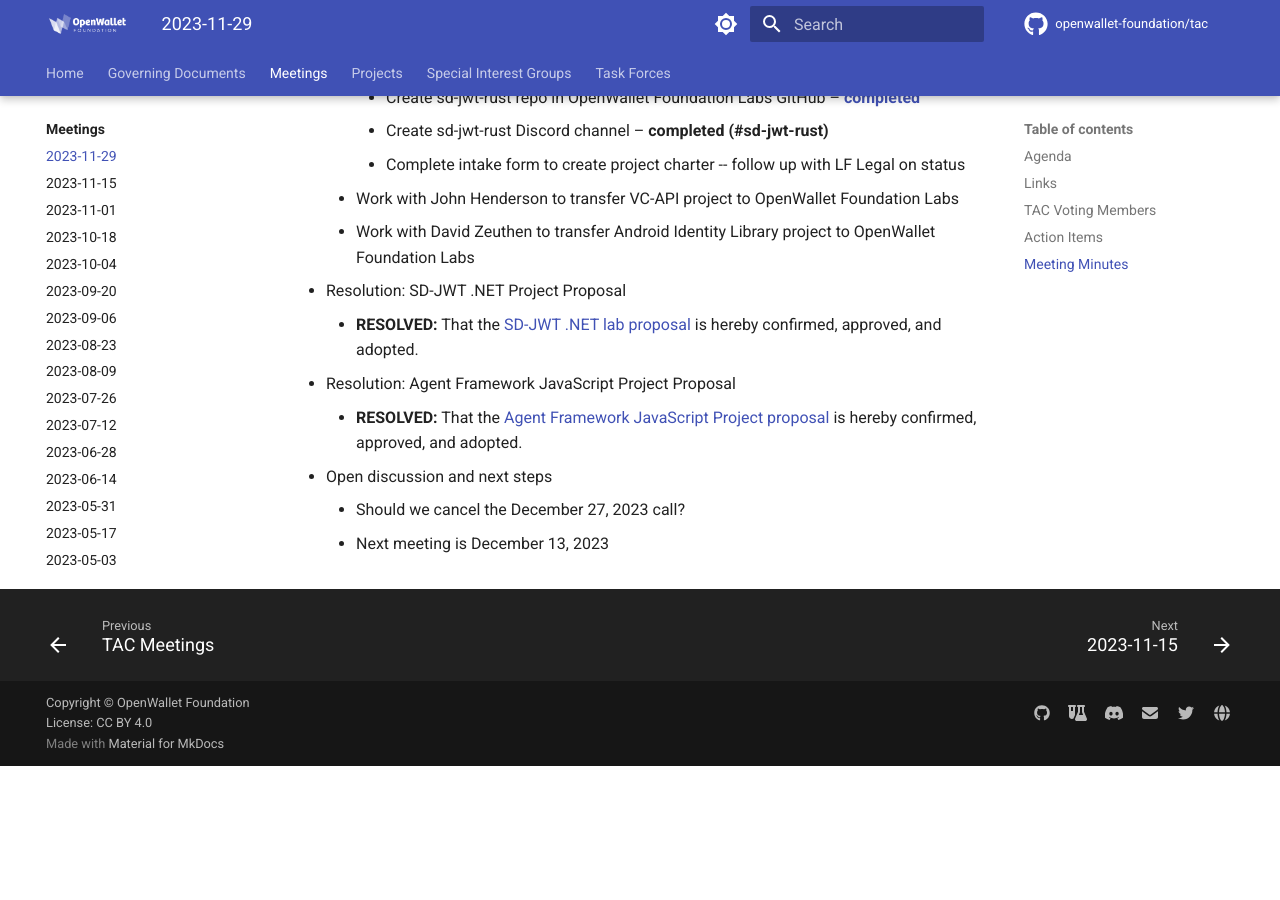
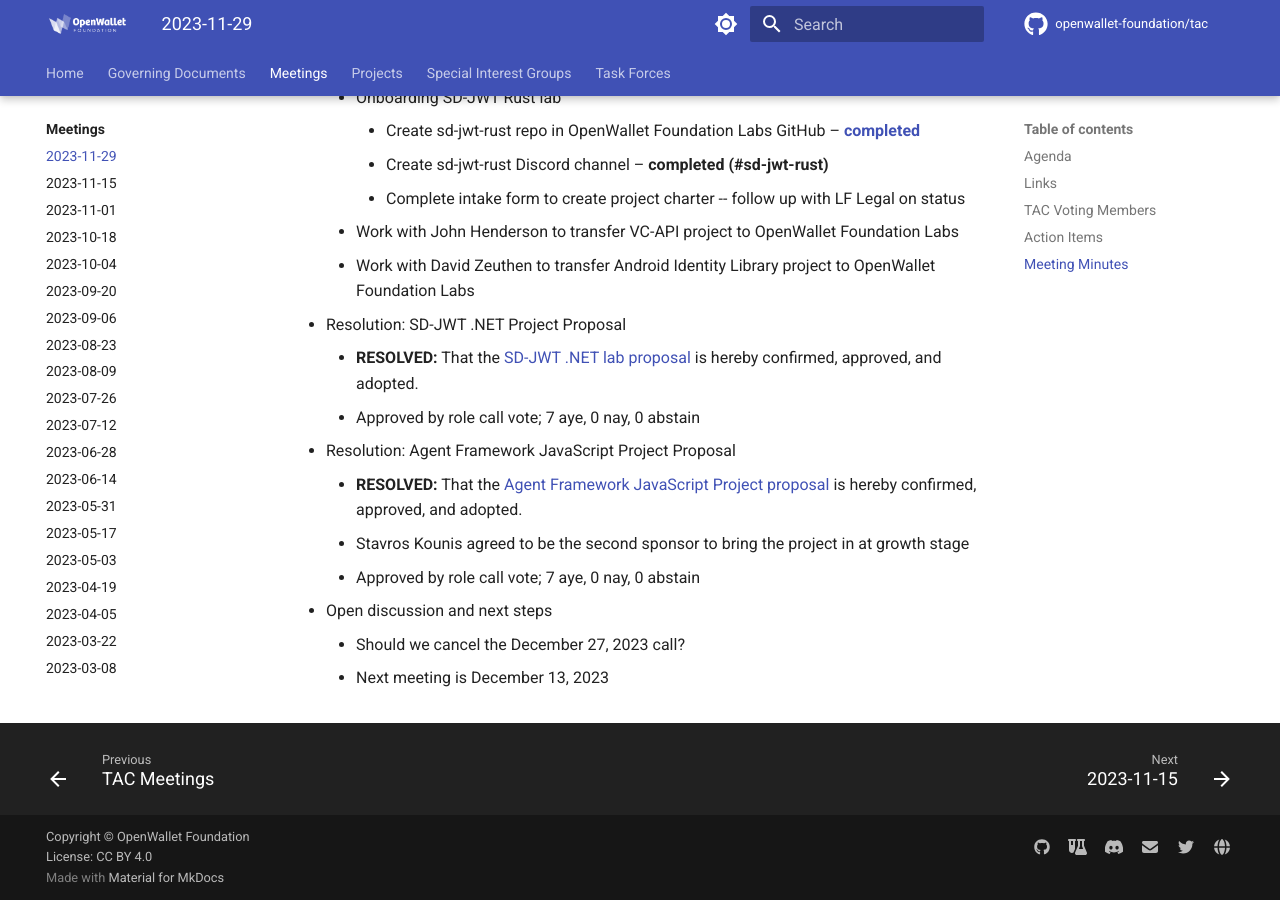
Before and after one commit to openwallet-foundation/tac, an MkDocs documentation site: the page built from docs/meetings/2023/2023-11-29.md, in a window 1280 px wide and 900 px high, scrolled down 1675 px. Built offline with MkDocs 1.6.1 and Material for MkDocs 9.7.7, drawn with Linux system fonts in a browser that asks for light colours; comment, search, counter and statistics services are not loaded; before the commit the page ends 2441 px from its top, so only the background shows below that; some of the changed lines change nothing that is shown.

Commit message:
Attendees and votes
Signed-off-by: Ry Jones <ry@linux.com>

```diff
--- a/docs/meetings/2023/2023-11-29.md
+++ b/docs/meetings/2023/2023-11-29.md
@@ -16,13 +16,14 @@
 
 ## TAC Voting Members
 
-- [ ] David Zeuthen
-- [ ] Jeremie Miller
-- [ ] Mike Varley
-- [ ] Pete Cooling
-- [ ] Stavros Kounis
-- [ ] Tracy Kuhrt
-- [ ] Wenjing Chu
+- [x] David Zeuthen
+- [x] Jeremie Miller
+- [x] Mike Varley
+- [ ] ~~Pete Cooling~~
+    - [x] Marie Austenaa
+- [x] Stavros Kounis
+- [x] Tracy Kuhrt
+- [x] Wenjing Chu
 
 ## Action Items
 
@@ -47,9 +48,12 @@
 
 - Resolution: SD-JWT .NET Project Proposal
     - **RESOLVED:** That the [SD-JWT .NET lab proposal](https://github.com/openwallet-foundation/project-proposals/pull/24) is hereby confirmed, approved, and adopted.
+    - Approved by role call vote; 7 aye, 0 nay, 0 abstain
 
 - Resolution: Agent Framework JavaScript Project Proposal
     - **RESOLVED:** That the [Agent Framework JavaScript Project proposal](https://github.com/openwallet-foundation/project-proposals/pull/26) is hereby confirmed, approved, and adopted.
+    - Stavros Kounis agreed to be the second sponsor to bring the project in at growth stage
+    - Approved by role call vote; 7 aye, 0 nay, 0 abstain
 
 - Open discussion and next steps
     - Should we cancel the December 27, 2023 call?
```
